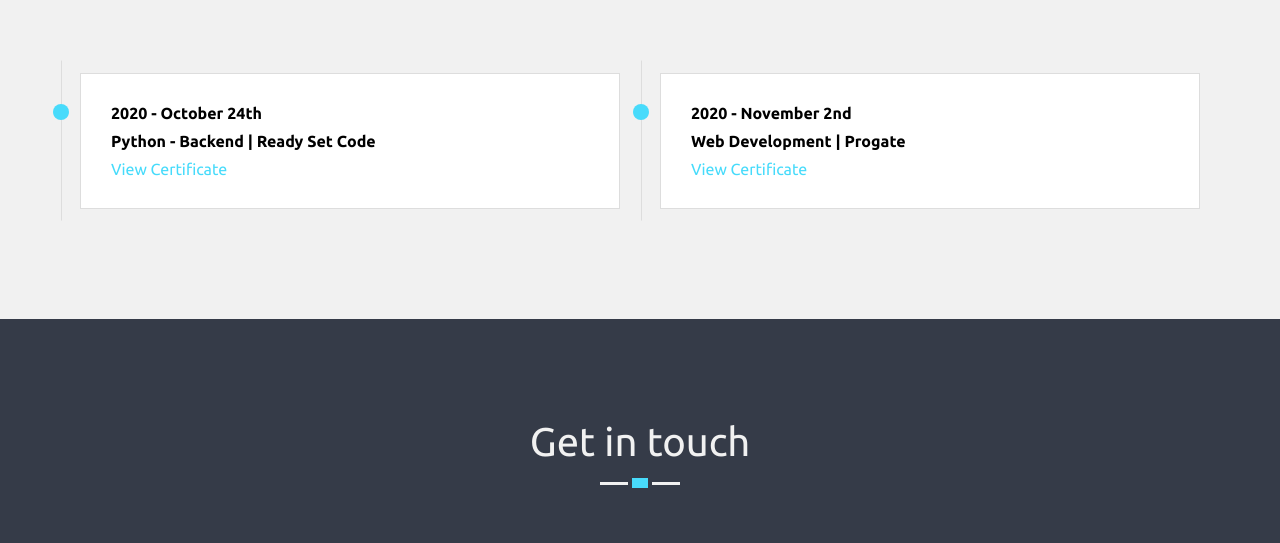
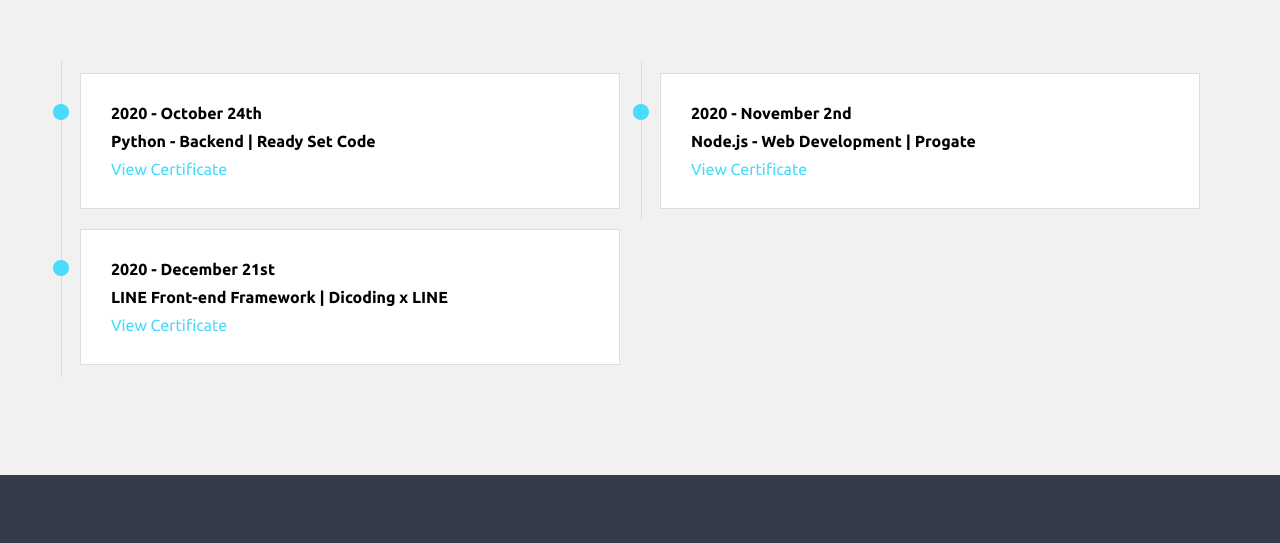
Before and after one commit to jonathanbasuki/jonathanbasuki.github.io, a plain HTML site: page index.html in a window 1280 px wide. Shown: the part 2680-3223 px from the top of the page. Drawn offline with nearby package versions, Linux system fonts and the light colour scheme.

Commit message:
add a new certificate

```diff
--- a/index.html
+++ b/index.html
@@ -306,8 +306,15 @@
 
           <div class="block">
             <h4>2020 - November 2nd</h4>
-            <h3>Web Development | Progate</h3>
+            <h3>Node.js - Web Development | Progate</h3>
             <a href="https://drive.google.com/file/d/1M4zlT5llqdbZ__BryCfmuFnbNAK75bj8/view?usp=sharing" target="_blank"
+              rel="noopener noreferrer" class="view">View Certificate</a>
+          </div>
+
+          <div class="block">
+            <h4>2020 - December 21st</h4>
+            <h3>LINE Front-end Framework | Dicoding x LINE</h3>
+            <a href="https://drive.google.com/file/d/1IW9ERx0Mo2GXRO3xpK1UF6nW4a7cgBxN/view?usp=sharing" target="_blank"
               rel="noopener noreferrer" class="view">View Certificate</a>
           </div>
         </div>
```
